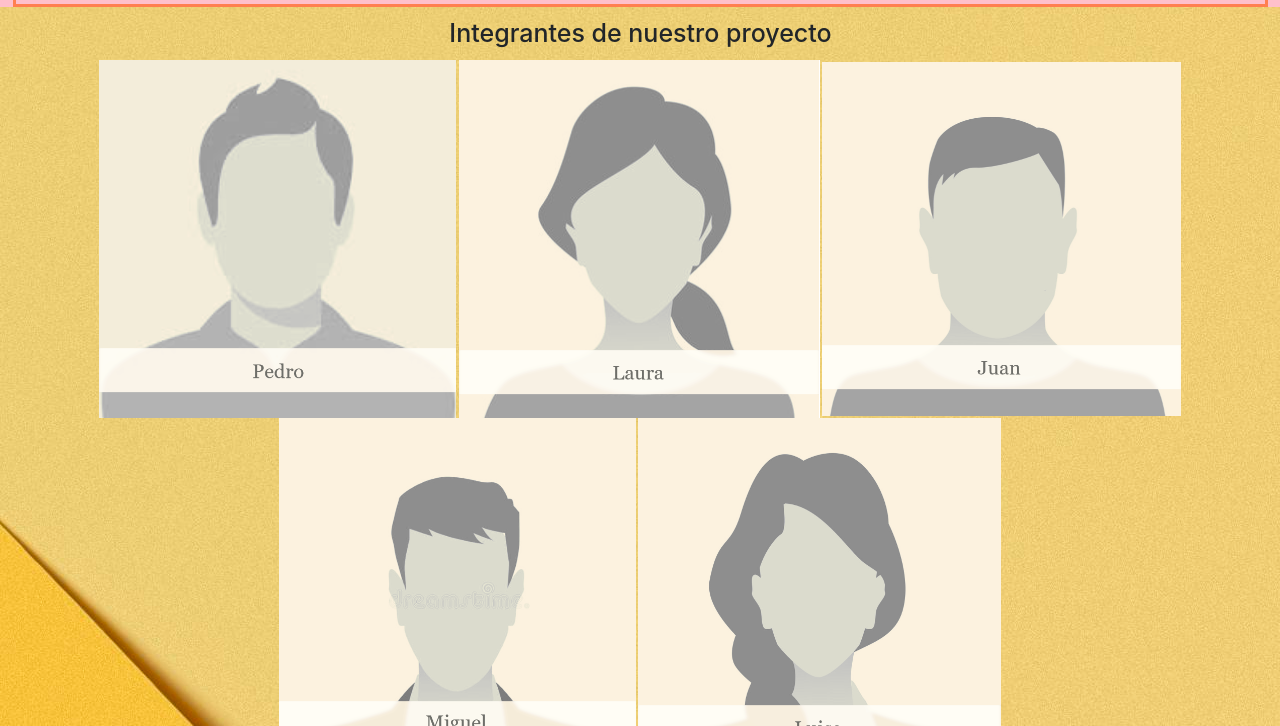
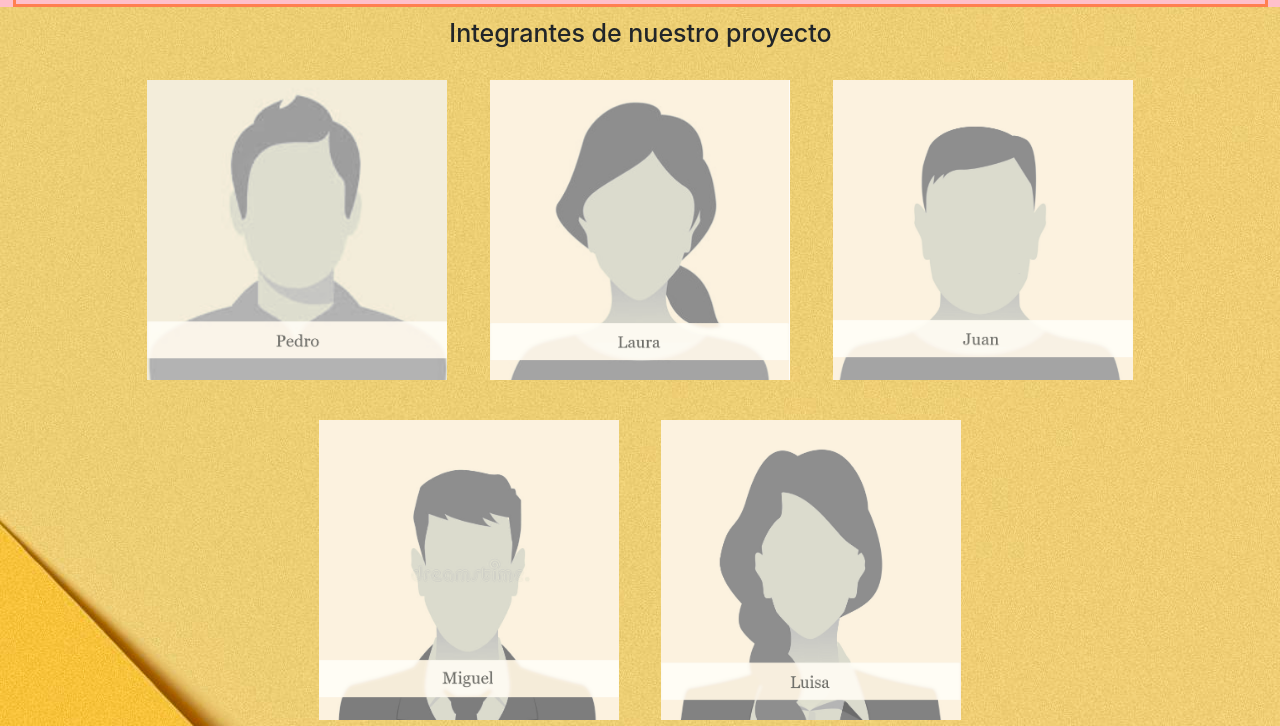
Before and after one commit to gndelgado/pruebaGitHub, a website: page quienes-somos.html in a window 1280 px wide. Shown: the part 354-1080 px from the top of the page. Drawn offline with nearby package versions, Linux system fonts and the light colour scheme; files whose address does not match are found by name.

Commit message:
cambios clase quiénes somos

```diff
--- a/quienes-somos.html
+++ b/quienes-somos.html
@@ -63,11 +63,11 @@
         <h1 class="tituloQuienesSomos animate__animated animate__rubberBand">Integrantes de nuestro proyecto</h1>
     </article>
     <main>
-        <img src="./imagenes/ImagenesQuienesSomos/persona1bis.png" alt="foto-de-Pedro" class="personaPedro">
-        <img src="./imagenes/ImagenesQuienesSomos/persona2bis.png" alt="foto-de-Laura" class="personaLaura">
-        <img src="./imagenes/ImagenesQuienesSomos/persona3bis.png" alt="foto-de-Juan" class="personaJuan">
-        <img src="./imagenes/ImagenesQuienesSomos/persona4bis.png" alt="foto-de-Miguel" class="personaMiguel">
-        <img src="./imagenes/ImagenesQuienesSomos/persona5bis.png" alt="foto-de-Pedro" class="personaLuisa">
+        <img src="./imagenes/ImagenesQuienesSomos/persona1bis.png" alt="foto-de-Pedro" class="persona">
+        <img src="./imagenes/ImagenesQuienesSomos/persona2bis.png" alt="foto-de-Laura" class="persona">
+        <img src="./imagenes/ImagenesQuienesSomos/persona3bis.png" alt="foto-de-Juan" class="persona">
+        <img src="./imagenes/ImagenesQuienesSomos/persona4bis.png" alt="foto-de-Miguel" class="persona">
+        <img src="./imagenes/ImagenesQuienesSomos/persona5bis.png" alt="foto-de-Pedro" class="persona">
     </main>
     <section>
         <p class="quienesSomos">La galería es dirigida actualmente por Pedro y Laura así como también los responsables legales son Juan y Miguel. Luisa es la curadora encargada de garantizar estándares internacionales de calidad.
```
